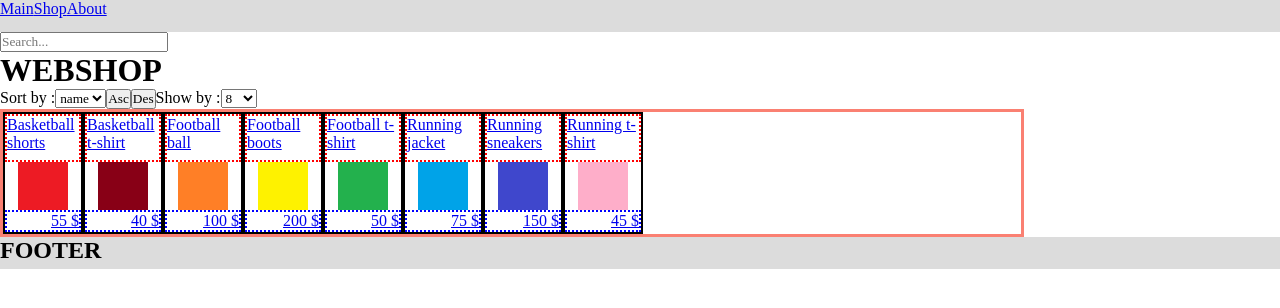
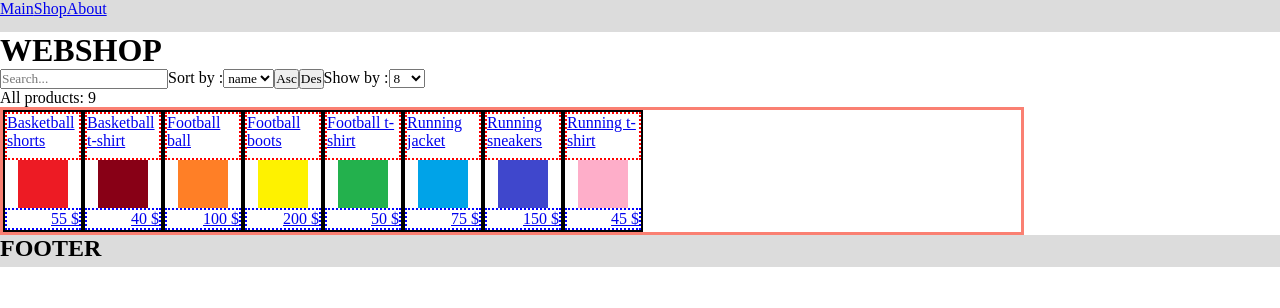
Before and after one commit to TRAHIM86/webshop, a React (Create React App) app: page / in a window 1280 px wide. Shown: the top 308 px of the page. Built offline with nearby package versions, Linux system fonts and the light colour scheme; data requests are answered from the project's data file.

Commit message:
feat: added request getallproducts (by filter). it is method for render pages

```diff
--- a/src/components/productMenu.jsx
+++ b/src/components/productMenu.jsx
@@ -1,6 +1,10 @@
 import react from "react";
 
+import { InputSearch } from "../components/inputSearch";
+
 export const ProductMenu = ({
+  searchStr,
+  setSearchStr,
   sortMethod,
   setSortMethod,
   setSortOrder,
@@ -10,6 +14,7 @@ export const ProductMenu = ({
   return (
     <div>
       <h1>WEBSHOP</h1>
+      <InputSearch searchStr={searchStr} setSearchStr={setSearchStr} />
       Sort by :
       <select
         value={sortMethod}
--- a/src/pages/shop.jsx
+++ b/src/pages/shop.jsx
@@ -4,12 +4,23 @@ import Requests from "../requests";
 import { ProductMenu } from "../components/productMenu";
 
 import { useQuery } from "@tanstack/react-query";
-import { InputSearch } from "../components/inputSearch";
 
-async function fetchProducts(method, order, quantity, num, str) {
+async function fetchSelectedProducts(method, order, quantity, numPage, str) {
   await new Promise((resolve) => setTimeout(resolve, 500));
 
-  return await Requests.getAllProduct(method, order, quantity, num, str);
+  return await Requests.getSelectedProducts(
+    method,
+    order,
+    quantity,
+    numPage,
+    str
+  );
+}
+
+async function fetchAllProducts(str) {
+  const allProducts = await Requests.getAllProducts(str);
+  console.log("allProducts ", allProducts);
+  return allProducts;
 }
 
 export const Shop = () => {
@@ -17,9 +28,22 @@ export const Shop = () => {
   const [sortMethod, setSortMethod] = useState("name");
   const [sortOrder, setSortOrder] = useState("asc");
   const [quantityProducts, setQuantityProducts] = useState(8);
-  const [numberPage, setNumberPage] = useState(1);
+  const [pages, setPages] = useState([]);
+  const [currentPage, setCurrentPage] = useState(1);
   const [searchStr, setSearchStr] = useState("");
 
+  //всего продуктов
+  const {
+    data: allProducts,
+    isLoading: isLoadingAllProducts,
+    isError: isErrorAllProducts,
+  } = useQuery({
+    queryKey: ["allProducts", searchStr],
+
+    queryFn: () => fetchAllProducts(searchStr),
+  });
+
+  // целевые продукты для страницы
   const {
     data: products,
     isLoading,
@@ -30,16 +54,16 @@ export const Shop = () => {
       sortMethod,
       sortOrder,
       quantityProducts,
-      numberPage,
+      currentPage,
       searchStr,
     ],
 
     queryFn: () =>
-      fetchProducts(
+      fetchSelectedProducts(
         sortMethod,
         sortOrder,
         quantityProducts,
-        numberPage,
+        currentPage,
         searchStr
       ),
   });
@@ -48,15 +72,17 @@ export const Shop = () => {
 
   return (
     <div>
-      <InputSearch searchStr={searchStr} setSearchStr={setSearchStr} />
-
       <ProductMenu
+        searchStr={searchStr}
+        setSearchStr={setSearchStr}
         sortMethod={sortMethod}
         setSortMethod={setSortMethod}
         setSortOrder={setSortOrder}
         quantityProducts={quantityProducts}
         setQuantityProducts={setQuantityProducts}
       />
+
+      <div>All products: {allProducts?.length || 0}</div>
 
       {isLoading ? (
         <div>Loading products...</div>
--- a/src/requests.js
+++ b/src/requests.js
@@ -1,16 +1,32 @@
 import axios from "axios";
 import { data } from "react-router-dom";
 
-// запрос на сортировку по убыванию/возрастанию кривой
-// т.к. почему не работает метод сортировки
-//  params._order = sortOrder при передаче запроса
-// поэтому здесь заколхозил
 export default class Requests {
-  static async getAllProduct(
+  // получить все продукты (только по фильтру)
+  // для отражения количества страниц
+  static async getAllProducts(filterStr = "") {
+    try {
+      const products = await axios.get("http://localhost:3002/products");
+
+      let filteredProducts = products.data.filter((product) =>
+        product.name.toLowerCase().includes(filterStr.toLowerCase())
+      );
+      console.log("All: ", products.data.length);
+      return filteredProducts;
+    } catch (err) {
+      console.log(err);
+    }
+  }
+
+  // запрос на сортировку по убыв/возр кривой
+  // т.к. почему-то не работает метод сортировки
+  // params._order = sortOrder при передаче запроса
+  // поэтому здесь заколхозил
+  static async getSelectedProducts(
     sortBy,
     sortOrder,
     quantityProducts,
-    numPage,
+    currentPage,
     filterStr = ""
   ) {
     try {
@@ -30,12 +46,7 @@ export default class Requests {
         });
       }
 
-      const start = (numPage - 1) * quantityProducts;
-
-      console.log(
-        "filteredProducts ",
-        filteredProducts.slice(start, start + quantityProducts)
-      );
+      const start = (currentPage - 1) * quantityProducts;
 
       return filteredProducts.slice(start, start + quantityProducts);
     } catch (err) {
@@ -43,6 +54,7 @@ export default class Requests {
     }
   }
 
+  // получить конкретный продук по id
   static async getProductById(id) {
     const response = await axios.get("http://localhost:3002/products");
     let products = response.data;
```
